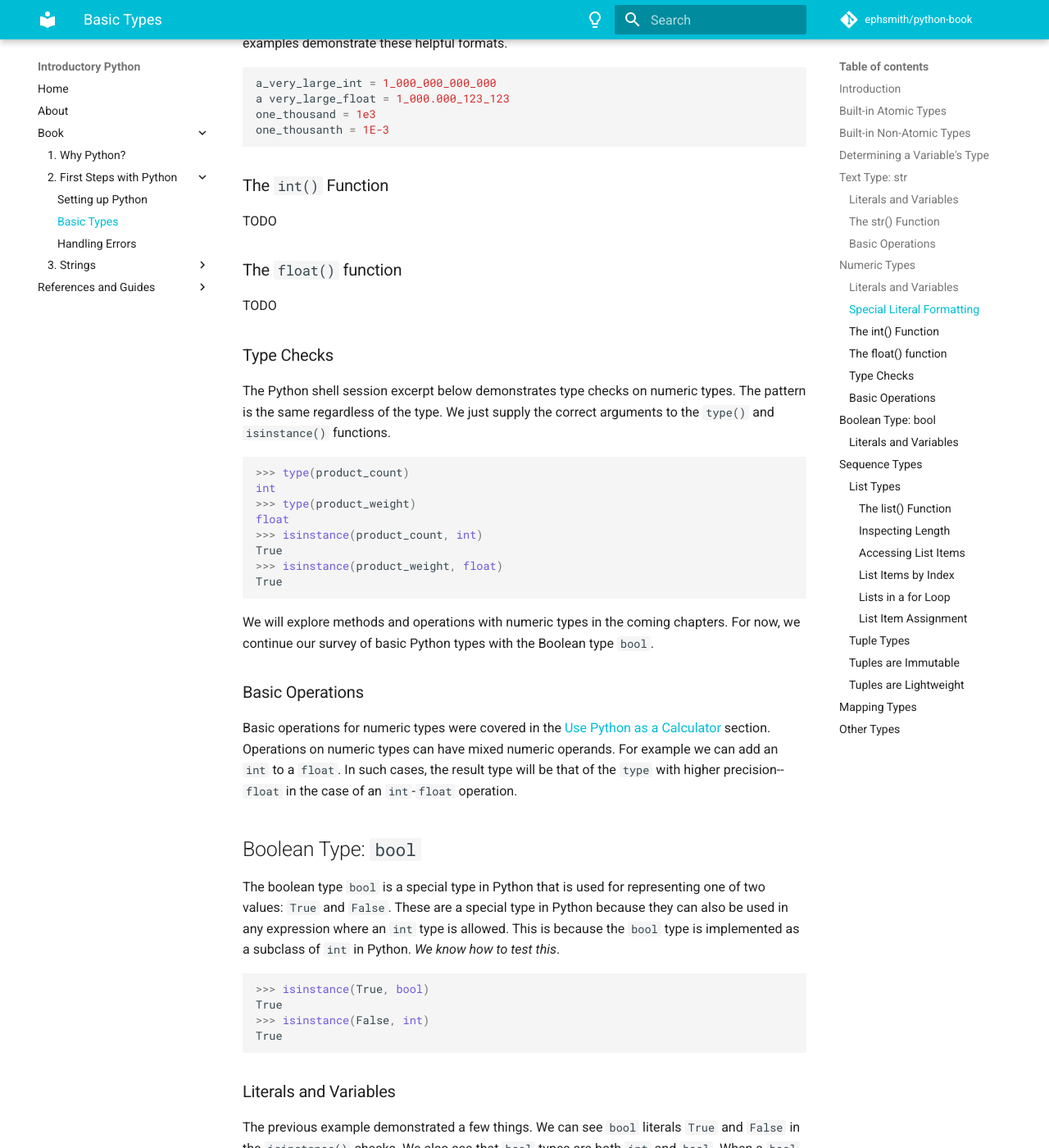
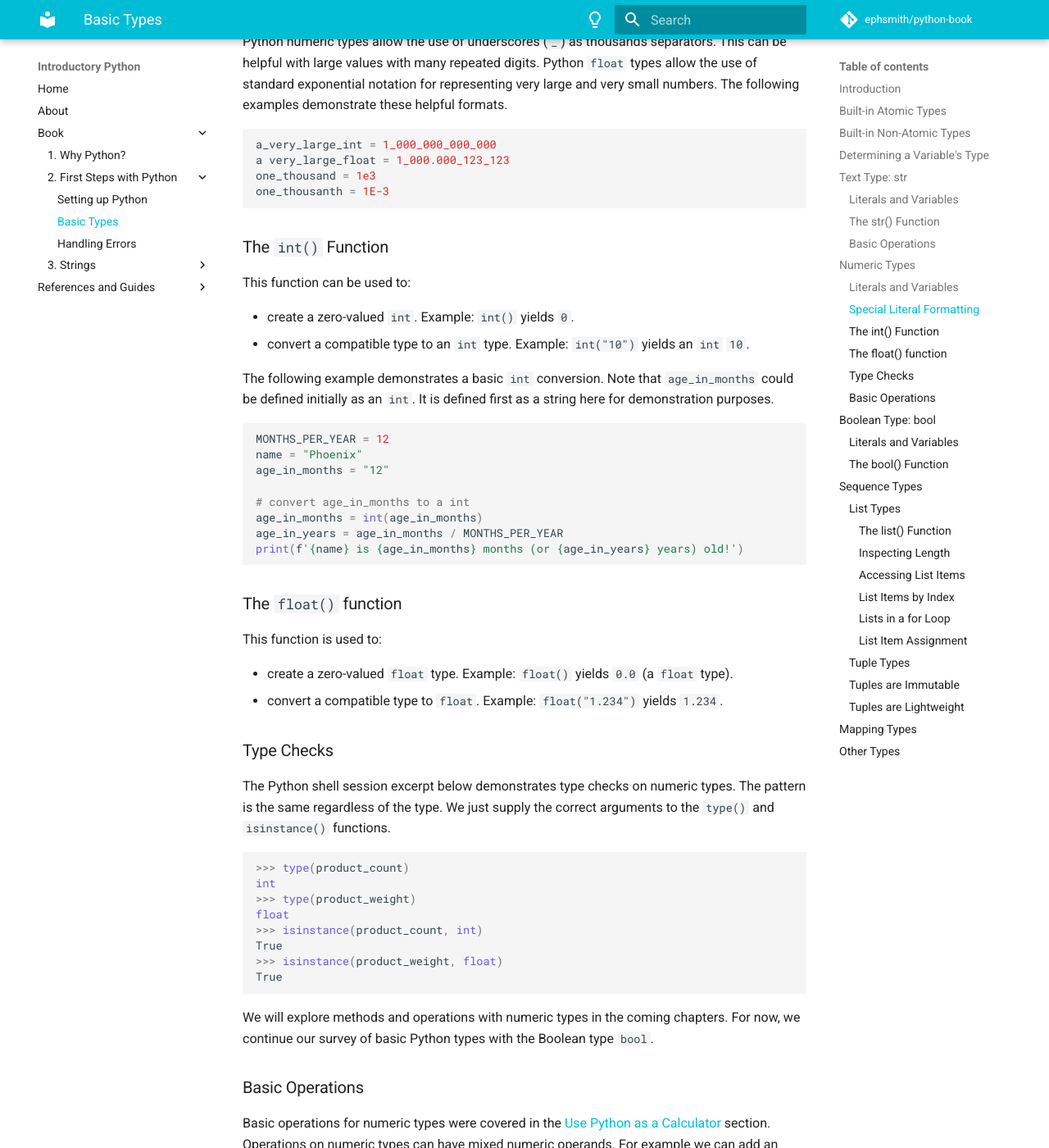
Before and after one commit to ephsmith/python-book, an MkDocs documentation site: the page built from docs/02/02-basic-types.md, in a window 1280 px wide and 1400 px high, scrolled down 4191 px. Shown: the whole window at 82% size. Built offline with MkDocs 1.6.1 and Material for MkDocs 9.7.7, drawn with Linux system fonts in a browser that asks for light colours; comment, search, counter and statistics services are not loaded; some of the changed text lies outside the part shown.

Commit message:
Basic Types: bool() function and other type funcs.

````diff
--- a/docs/02/02-basic-types.md
+++ b/docs/02/02-basic-types.md
@@ -114,7 +114,10 @@
 ```
 
 ### The `str()` Function
-TODO
+The `str()` function can be used to:
+
+- create an empty string: `str()` with no arguments yields `''`.
+- convert a compatible type to a string. Example: `str(5)` yields `"5"`
 
 ### Basic Operations
 Some basic string operations include:
@@ -183,10 +186,31 @@
 ```
 
 ### The `int()` Function
-TODO
+This function can be used to:
+
+- create a zero-valued `int`. Example: `int()` yields `0`.
+- convert a compatible type to an `int` type. Example: `int("10")` yields an `int` `10`.
+
+The following example demonstrates a basic `int` conversion. Note that `age_in_months`
+could be defined initially as an `int`. It is defined first as a string here for
+demonstration purposes.
+
+```py
+MONTHS_PER_YEAR = 12
+name = "Phoenix"
+age_in_months = "12"
+
+# convert age_in_months to a int
+age_in_months = int(age_in_months)
+age_in_years = age_in_months / MONTHS_PER_YEAR
+print(f'{name} is {age_in_months} months (or {age_in_years} years) old!')
+```
 
 ### The `float()` function
-TODO
+This function is used to:
+
+- create a zero-valued `float` type. Example: `float()` yields `0.0` (a `float` type).
+- convert a compatible type to `float`. Example: `float("1.234")` yields `1.234`.
 
 ### Type Checks
 The Python shell session excerpt below demonstrates type checks on numeric types.  The
@@ -247,6 +271,26 @@
 ```
 
 We will see `bool` types again when we cover decision making in Python.
+
+
+### The `bool()` Function
+This function is used to:
+
+- create a False valued `bool` type. Example: `bool()` yields `False`.
+- convert a compatible type to a `bool` type. `bool(1)` yields `True`.
+- interpret a Python object as a boolean (True or False)
+
+The third bullet above requires a bit more explanation.  In general, Python considers
+any 0 value to be False.  Non-numeric types are interpreted differently.  A
+zero-valued string, for example, has no characters. For built-in types, the value
+returned by the function associated with the type is considered as False.
+
+The following list has some example of boolean interpretation of non-numeric types.
+
+- empty strings: `False`
+- empty lists or tuples: `False`
+- non-empty string, list, or tuple: `True`
+
 
 ## Sequence Types
 A Python sequence is an ordered collection of items which can be accessed by index
````
